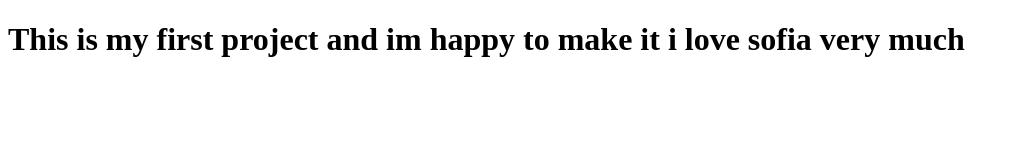
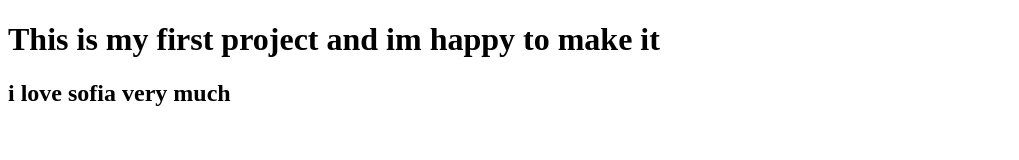
Before and after one commit to dmytrovaskovets/my-first-project, a plain HTML site: page index.html in a window 1280 px wide. Shown: the whole page, without its empty margins (0-1019 px from the left). Drawn offline with Linux system fonts and the light colour scheme.

Commit message:
add new phrase

```diff
--- a/index.html
+++ b/index.html
@@ -7,6 +7,7 @@
 </head>
 <body>
     <h1> This is my first project and im happy to make it
-        i love sofia very much </h1>
+         </h1>
+         <h2> i love sofia very much </h2>
 </body>
 </html>
```
